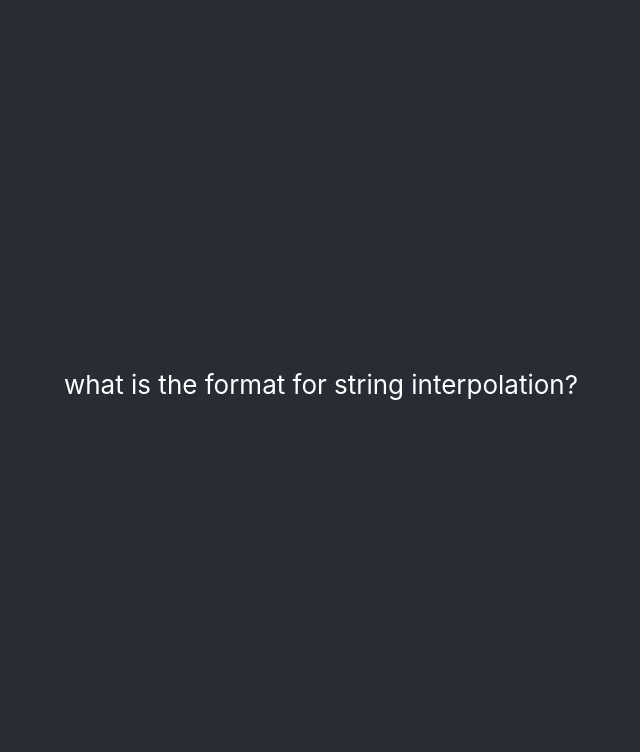
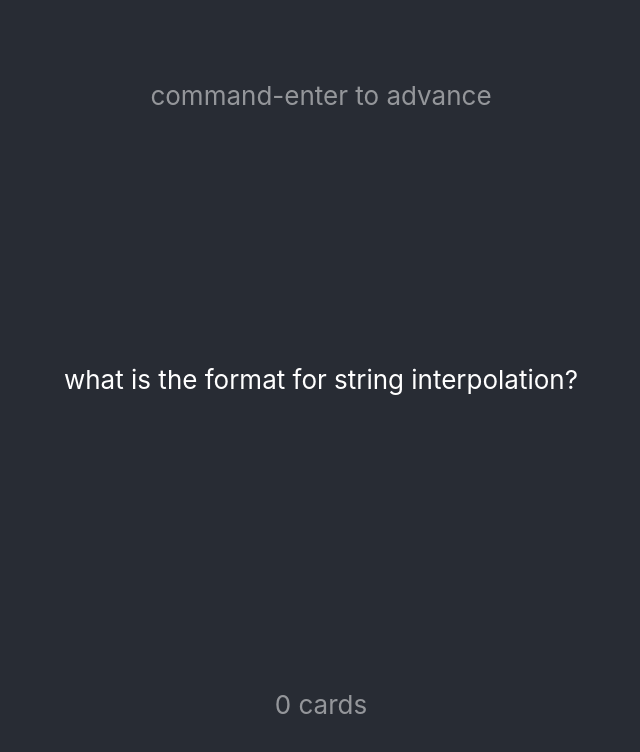
Before and after one commit to myYearOfCode/launchpad, a React (Create React App) app: page / in a window 1280 px wide. Shown: the top 752 px of the page, without its empty margins (319-959 px from the left). Built offline with nearby package versions, Linux system fonts and the light colour scheme.

Commit message:
adding css and it's working! Text field is next.

```diff
--- a/src/App.js
+++ b/src/App.js
@@ -2,14 +2,13 @@ import React, { Component } from 'react';
 import './App.css';
 import data from './data';
 
+let questionCounter = 0;
 class App extends Component {
   render() {
     let thisLanguage = data.javascript
     let thisQuestionString = thisLanguage[Math.floor(Math.random() * thisLanguage.length)]
     let [thisQuestion, thisAnswer] = thisQuestionString.split(":")
-    console.log(thisQuestion)
-    console.log(thisAnswer)
-    let questionCounter = 0;
+
     document.addEventListener ("keydown", function (zEvent) {
       if (zEvent.metaKey  &&  zEvent.code === "Enter") {
         // DO STUFF HERE
@@ -20,8 +19,11 @@ class App extends Component {
           document.getElementById('answer').classList.remove('hidden')
         }
         else {
-          thisQuestionString = thisLanguage[Math.floor(Math.random() * thisLanguage.length)]
-          [thisQuestion, thisAnswer] = thisQuestionString.split(":")
+          thisQuestionString = thisLanguage[Math.floor(Math.random() * thisLanguage.length)];
+          document.getElementById('question').innerHTML = thisQuestionString.split(":")[0]
+          document.getElementById('answer').classList.add('hidden')
+          document.getElementById('answer').classList.remove('visible')
+          document.getElementById('answer').innerHTML = thisQuestionString.split(":")[1]
         }
       }
     } );
@@ -29,11 +31,21 @@ class App extends Component {
       <div className="App">
         <header className="App-header">
           <p>
-            <div id="question">
-              {thisQuestion}
-            </div>
-            <div id="answer" className="hidden">
-              {thisAnswer}
+            <div id="outerContainer">
+              <div id="stats" className="secondary_text">
+                {Math.floor(questionCounter/2.0)} cards
+              </div>
+              <div id="qaWrapper">
+                <div id="question">
+                {thisQuestion}
+                </div>
+                <div id="answer" className="hidden">
+                  {thisAnswer}
+                </div>
+              </div>
+              <div id="instructions" className="secondary_text">
+                command-enter to advance
+              </div>
             </div>
           </p>
         </header>
--- a/src/index.css
+++ b/src/index.css
@@ -13,6 +13,20 @@ code {
     monospace;
 }
 
+#answer {
+  padding-top: 10px;
+}
+
+#outerContainer {
+  display: flex;
+  flex-direction: column-reverse;
+  justify-content: space-between;
+  min-height: 80vh;
+}
+
+.secondary_text {
+  opacity: .5;
+}
 
 .hidden {
   visibility: hidden;
```
